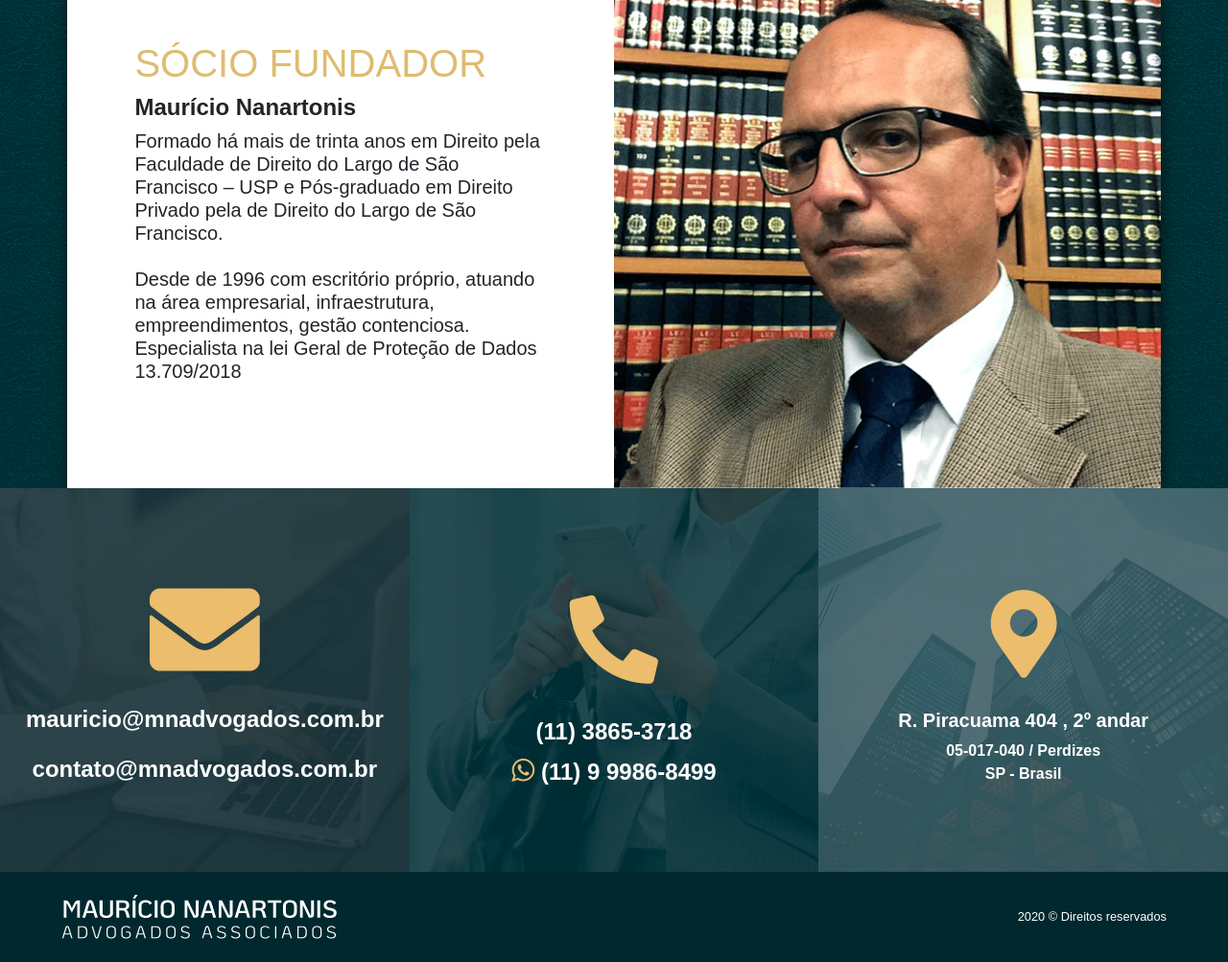
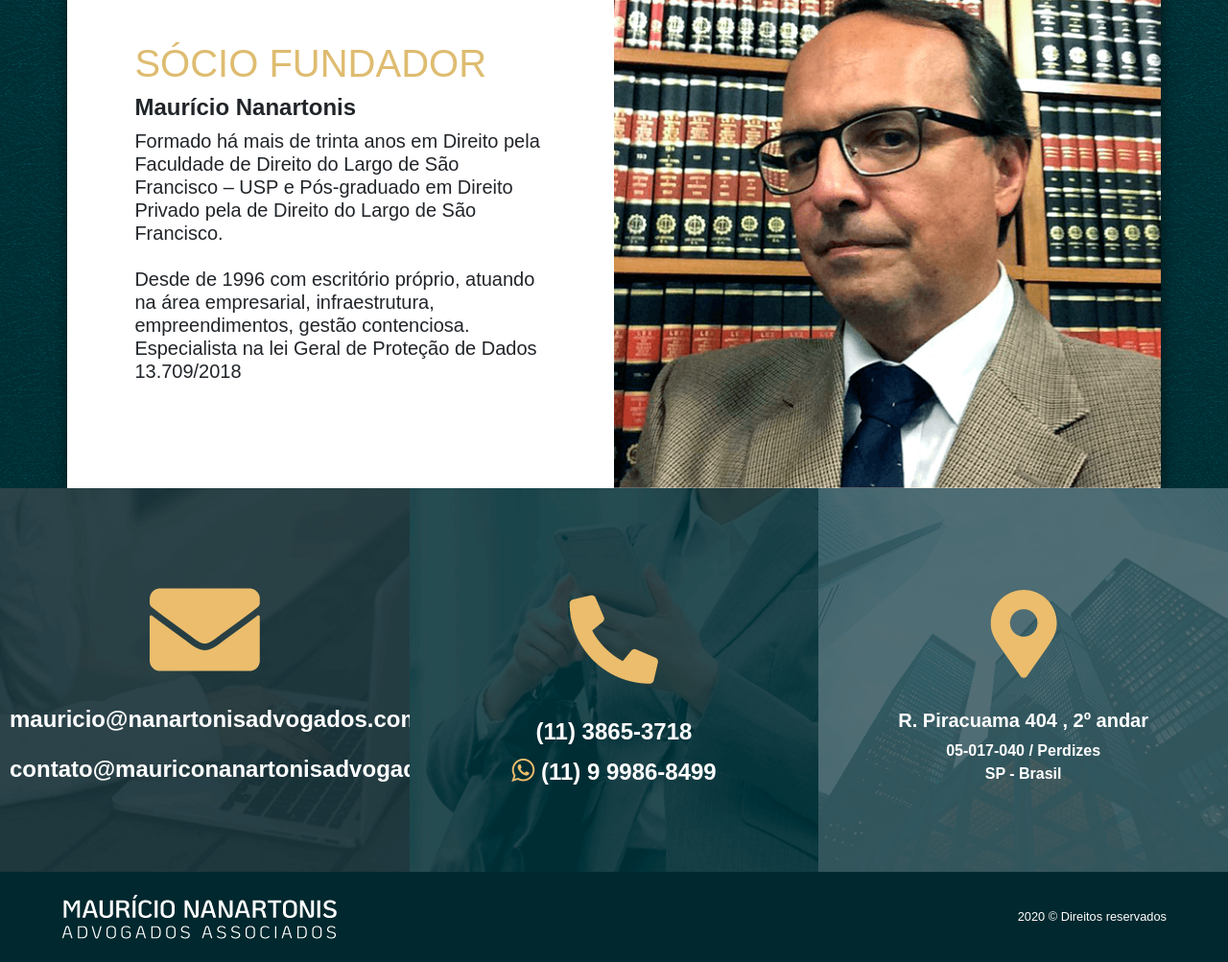
Before and after one commit to slarisz/site-nanartonis, a plain HTML site: page index.html in a window 1280 px wide. Shown: the part 1773-2776 px from the top of the page at 96% size. Drawn offline with nearby package versions, Linux system fonts and the light colour scheme; a web font is replaced by a local one.

Commit message:
correção de email

```diff
--- a/index.html
+++ b/index.html
@@ -269,8 +269,8 @@
           <div id="email-bg" class="imagem-contato"></div>
           <div class="text-contato text-center" data-aos="fade-up">
             <img class="pin-local" src="./public/images/email.png" alt="">
-            <p class="email-icon" data-aos="fade-up" data-aos-delay="50"><a href="mailto:mauricio@mnadvogados.com.br">mauricio@mnadvogados.com.br</a></p>
-            <p class="email-icon" data-aos="fade-up" data-aos-delay="150"><a href="mailto:contato@mnadvogados.com.br">contato@mnadvogados.com.br</a></p>
+            <p class="email-icon" data-aos="fade-up" data-aos-delay="50"><a href="mailto:mauricio@nanartonisadvogados.com.br">mauricio@nanartonisadvogados.com.br</a></p>
+            <p class="email-icon" data-aos="fade-up" data-aos-delay="150"><a href="mailto:contato@mauriconanartonisadvogados.com.br">contato@mauriconanartonisadvogados.com.br</a></p>
           </div>
         </div>
         <div class="col-lg-4 bg-contatos p-0">
```
